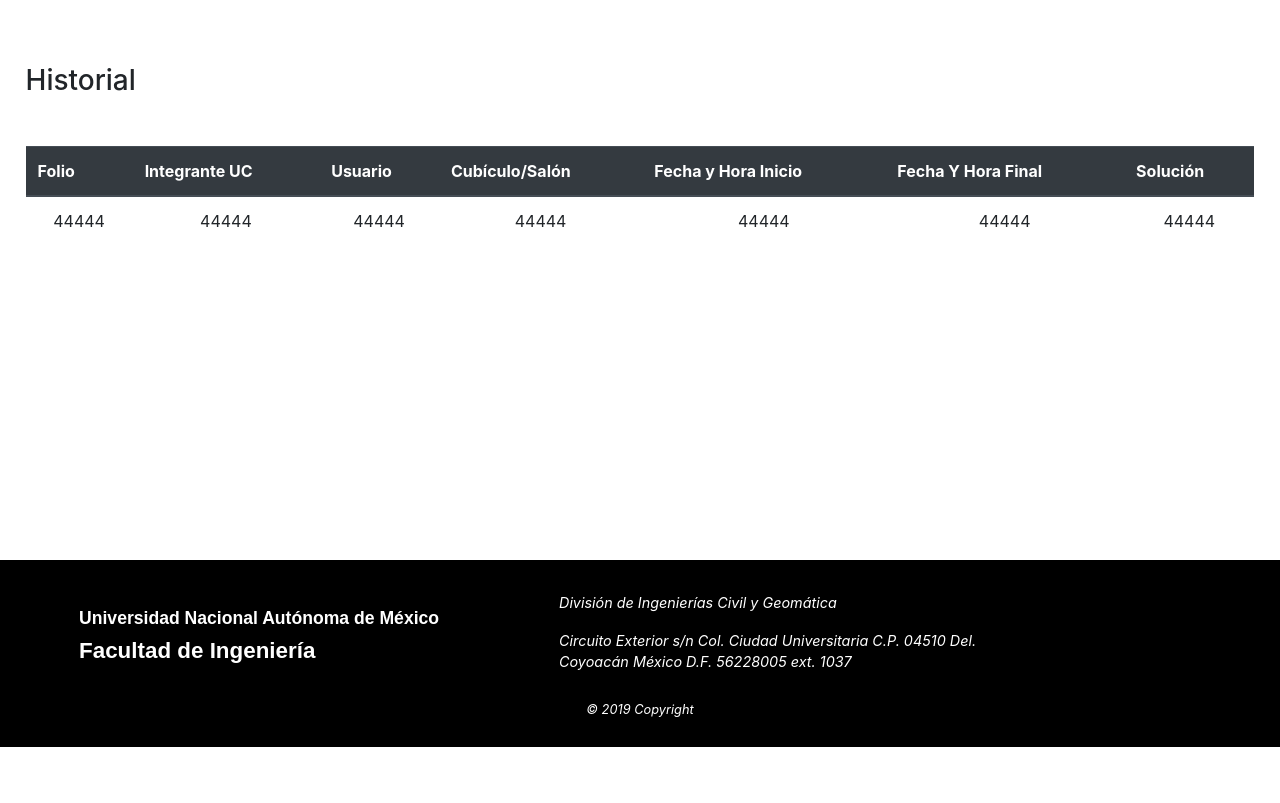
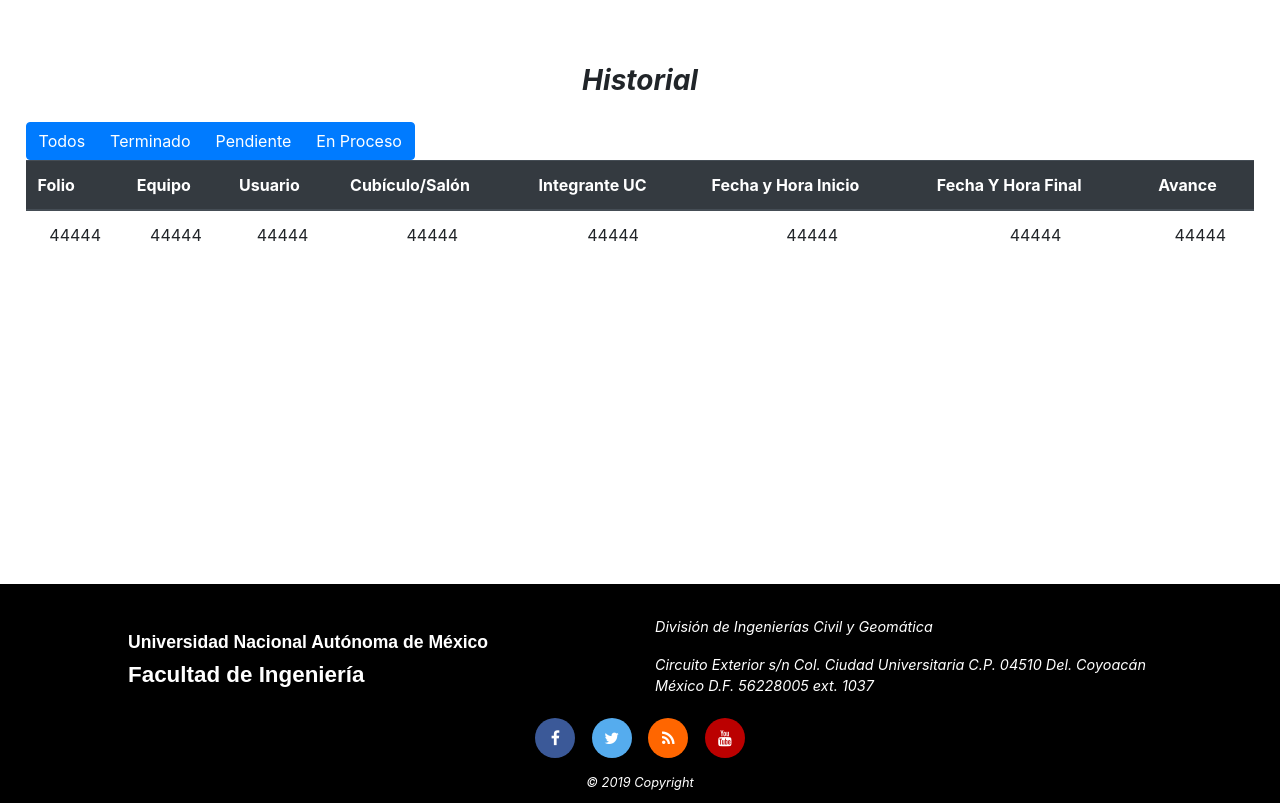
Before and after one commit to alexorozco2410/SistemaSoportes, a CodeIgniter app: page /SistemaSoportes/index.php/historial_controller/index in a window 1280 px wide. Shown: the part 56-859 px from the top of the page. Before the commit the page ends 803 px from the top, so only its background shows below. Run offline with CodeIgniter, Linux system fonts and the light colour scheme; some libraries are stand-ins or nearby versions.

Commit message:
modificacion 11/09/2019

```diff
--- a/application/views/footer.php
+++ b/application/views/footer.php
@@ -4,22 +4,36 @@
     <footer class="page-footer font-small my-footer ">
       <div class="container-fluid text-md-left cont-footer">
         <div class="row align-items-center justify-content-around">
-          <div class="col-md-5 mt-md-0 mt-3">
+          <div class="col-md-6 mt-md-0 mt-3">
             <h6 class="tit-footer">Universidad Nacional Autónoma de México</h6>
             <h6 class="tit-footer" id="Facultad">Facultad de Ingeniería</h6>
           </div>
-          <div class="col-md-5 mt-md-0 mt-3">
+          <div class="col-md-6 mt-md-0 mt-3">
             <p class="inf-footer">División de Ingenierías Civil y Geomática</p>
             <p class="inf-footer">Circuito Exterior s/n Col. Ciudad Universitaria C.P.
               04510 Del. Coyoacán México D.F. 56228005 ext. 1037</p>
           </div>
-          <div class="col-md-2" style="text-align:center;">
-            <!-- Social buttons -->
-
+        </div>
+        <div class="row align-items-center justify-content-around">
+          <div class="container-fluid">
+            <ul class="list-inline text-center list-unstyled mb-0">
+              <li class="list-inline-item text-center">
+                <a href="#" class="fa fa-facebook"></a>
+              </li>
+              <li class="list-inline-item text-center">
+                <a href="#" class="fa fa-twitter"></a>
+              </li>
+              <li class="list-inline-item text-center">
+                <a href="#" class="fa fa-rss"></a>
+              </li>
+              <li class="list-inline-item text-center">
+                <a href="#" class="fa fa-youtube"></a>
+              </li>
+            </ul>
           </div>
         </div>
         <div class="row justify-content-center">
-          <p class="cr-style"> © 2019 Copyright</p>
+          <p class="cr-style mb-0"> © 2019 Copyright</p>
         </div>
       </div>
     </footer>
--- a/application/views/historial.php
+++ b/application/views/historial.php
@@ -2,24 +2,45 @@
 <link rel="stylesheet" href="../assets/css/historial.css">
 
 <div class="container-fluid page-container tabh-style">
+  <!--Titulo de la pagina-->
   <div class="row justify-content-center">
     <div class="col-md-12 col-sm-12 col-xs-12">
-      <h3 class="titulo-h mb-5">Historial</h3>
+      <h3 class="titulo-h mb-4">Historial</h3>
+    </div>
+  </div>
+  <!--para filtrar por estado de soporte-->
+  <div class="row">
+    <div class="col-sm-12 col-md-6">
+      <label for="" class="mb-0">
+        <div class="btn-group">
+          <button type="button" class="btn btn-primary">Todos</button>
+          <button type="button" class="btn btn-primary">Terminado</button>
+          <button type="button" class="btn btn-primary">Pendiente</button>
+          <button type="button" class="btn btn-primary">En Proceso</button>
+        </div>
+      </label>
+    </div>
+  </div>
+  <!--Tabla de historial de soportes-->
+  <div class="row">
+    <div class="col-md-12 col-sm-12 col-sx-12">
       <div class="table-responsive">
         <table class="table ">
           <thead class="thead-dark">
             <tr>
               <th class="atr-hist">Folio</th>
-              <th class="atr-hist">Integrante UC</th>
+              <th class="atr-hist">Equipo</th>
               <th class="atr-hist">Usuario</th>
               <th class="atr-hist">Cubículo/Salón</th>
+              <th class="atr-hist">Integrante UC</th>
               <th class="atr-hist">Fecha y Hora Inicio</th>
               <th class="atr-hist">Fecha Y Hora Final</th>
-              <th class="atr-hist">Solución</th>
+              <th class="atr-hist">Avance</th>
             </tr>
           </thead>
           <tbody>
-            <tr>
+            <tr onclick="location='solicitud_controller'">
+              <td>44444</td>
               <td>44444</td>
               <td>44444</td>
               <td>44444</td>
--- a/assets/css/historial.css
+++ b/assets/css/historial.css
@@ -2,3 +2,16 @@
   padding: 5% 2% 5% 2%;
   attachment: fixed;
 }
+
+.btn-avance{
+  background-color: red;
+  color: white;
+  font-family: fantasy;
+  font-weight: bold;
+}
+
+.titulo-h{
+  text-align: center;
+  font-style: italic;
+  font-weight: bold;
+}
--- a/assets/css/mis_soportes.css
+++ b/assets/css/mis_soportes.css
@@ -36,9 +36,9 @@ table tr td{
 
 .page-container{
   position: relative;
-  min-height: 70vh;
+  min-height: 73vh;
 }
 
 table tbody tr:hover{
-  background-color: rgba(255, 0, 0, 0.3);
+  background-color: rgba(10, 0, 255, 0.3);
 }
--- a/assets/css/my_footer.css
+++ b/assets/css/my_footer.css
@@ -28,6 +28,8 @@ html {
 
 .cont-footer{
   max-width: 90%;
+  padding-left: 5%;
+  padding-right: 5%;
 }
 
 .cr-style{
@@ -38,7 +40,38 @@ html {
   padding-bottom: 1%;
 }
 
-.footer-btn{
-  list-style-type: none;
+.fa {
+  padding: 12px;
+  font-size: 30px;
+  width: 40px;
+  text-align: center;
   text-decoration: none;
+  margin: 5px 2px;
+  border-radius: 50%;
 }
+
+.fa:hover {
+    opacity: 0.7;
+    text-decoration: none;
+    color: white;
+}
+
+.fa-facebook {
+  background: #3B5998;
+  color: white;
+}
+
+.fa-twitter {
+  background: #55ACEE;
+  color: white;
+}
+
+.fa-rss {
+  background: #ff6600;
+  color: white;
+}
+
+.fa-youtube {
+  background: #bb0000;
+  color: white;
+}
```
